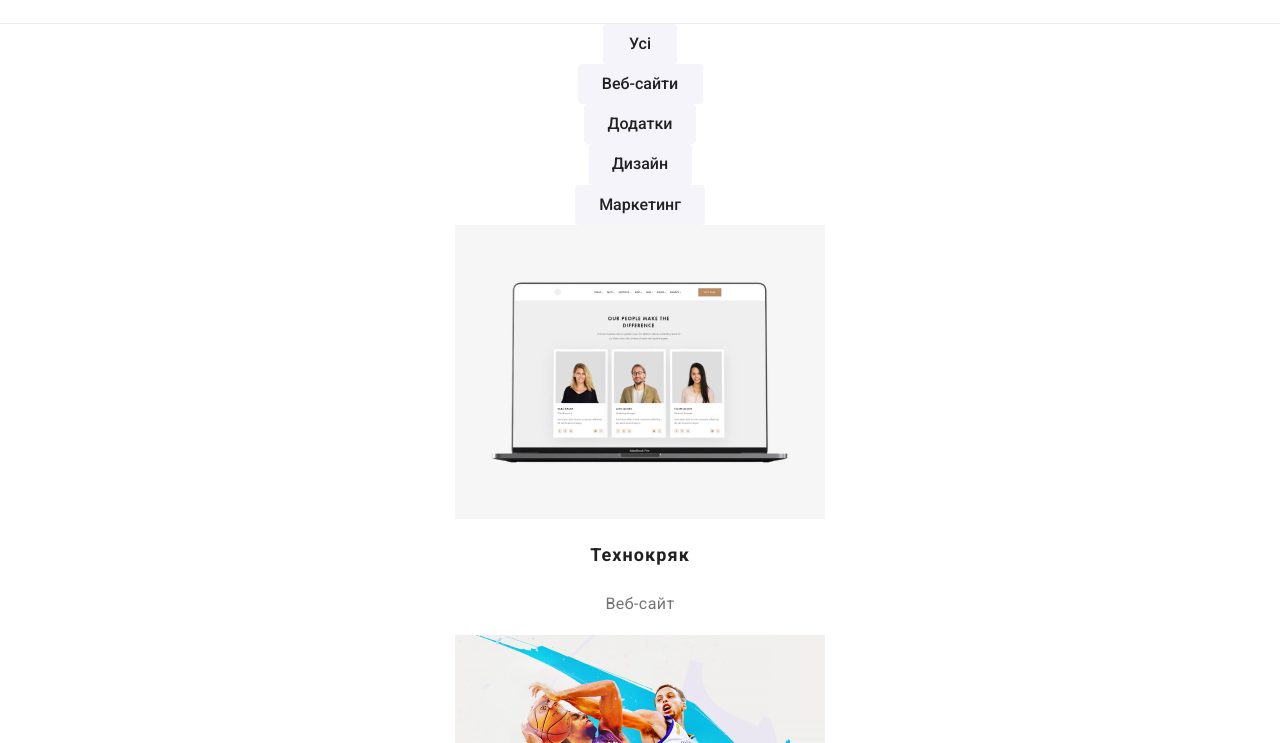
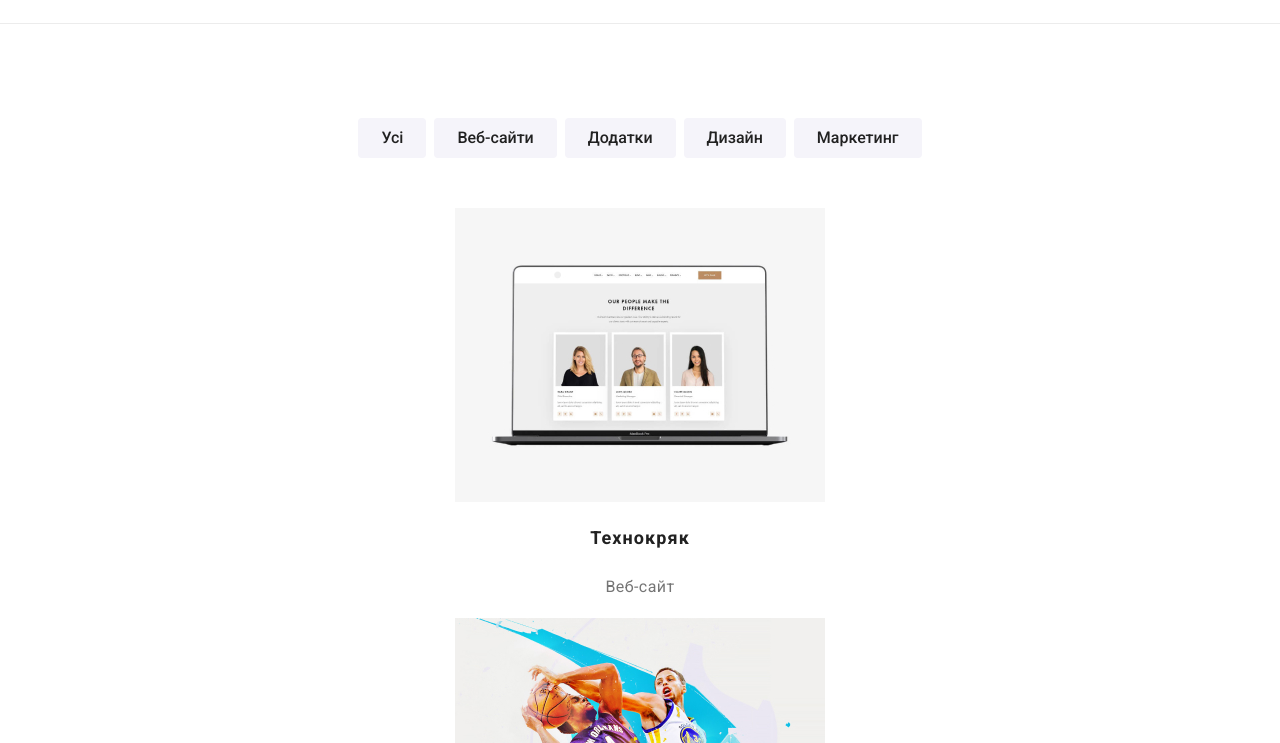
Before and after one commit to Stas-Kostetskyi/goit-markup-hw-03, a plain HTML site: page portfolio.html in a window 1280 px wide. Shown: the part 57-800 px from the top of the page. Drawn offline with nearby package versions, Linux system fonts and the light colour scheme.

Commit message:
portfolio filters corrected

```diff
--- a/css/styles.css
+++ b/css/styles.css
@@ -241,7 +241,7 @@ a {
   color: var(--tittle-text-color);
 }
 .section-team {
-  background-color: var(--first-background-color);
+  background-color:var(--secondary-background-color)
 }
 .section-team h2 {
   padding-top: 94px;
@@ -287,22 +287,7 @@ a {
   color: var(--tittle-text-color);
   background: var(--secondary-background-color);
 }
-.first {
-  padding: 6px 25px;
-  min-width: 73px;
-}
-.second {
-  min-width: 125px;
-}
-.third {
-  min-width: 112px;
-}
-.fourth {
-  min-width: 103px;
-}
-.fifth {
-  min-width: 130px;
-}
+
 .projects-link h2 {
   font-weight: 700;
   font-size: 18px;
@@ -347,7 +332,17 @@ a {
   color: var(--accent-color);
   background-color: var(--order-hover-background);
 }
-
+.filters{
+  padding-top: 94px;
+}
+.filters-list{
+  display: flex;
+  justify-content: center;
+  margin-bottom: 50px;
+}
+.filters-list .item + .item{
+    margin-left: 8px;
+}
 .filters-button:hover,
 .filters-button:focus {
   color: var(--basic-white-text);
--- a/portfolio.html
+++ b/portfolio.html
@@ -39,14 +39,14 @@
   <!-- основний блок -->
   <main>
     <section class="filters">
-      <h1 hidden>наше портфоліо</h1>
       <div class="container">
-        <ul class="filters list">
-          <li> <button type="button" class="filters-button first">Усі</button></li>
-          <li> <button type="button" class="filters-button second">Веб-сайти</button></li>
-          <li> <button type="button" class="filters-button third">Додатки</button></li>
-          <li> <button type="button" class="filters-button fourth">Дизайн</button></li>
-          <li> <button type="button" class="filters-button fifth">Маркетинг</button></li>
+        <h1 hidden>наше портфоліо</h1>
+        <ul class="filters-list list">
+          <li class="item"> <button type="button" class="filters-button first">Усі</button></li>
+          <li class="item"> <button type="button" class="filters-button second">Веб-сайти</button></li>
+          <li class="item"> <button type="button" class="filters-button third">Додатки</button></li>
+          <li class="item"> <button type="button" class="filters-button fourth">Дизайн</button></li>
+          <li class="item"> <button type="button" class="filters-button fifth">Маркетинг</button></li>
         </ul>
       </div>
       <div class="container">
```
